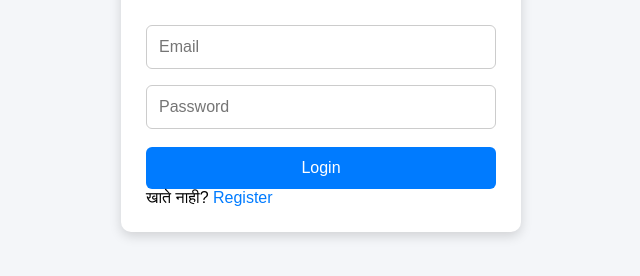
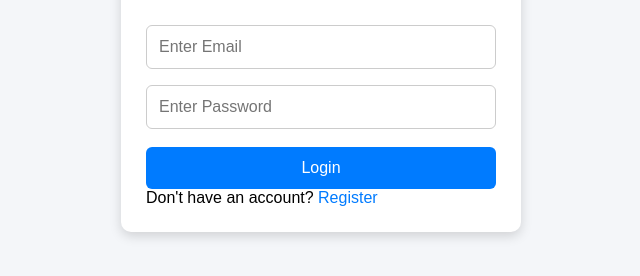
Before and after one commit to shabarityping-droid/Jodidar-2, a plain HTML site: page login.html in a window 1280 px wide. Shown: the part 312-588 px from the top of the page, without its empty margins (319-959 px from the left). Drawn offline with Linux system fonts and the light colour scheme.

Commit message:
Update login.html

```diff
--- a/login.html
+++ b/login.html
@@ -1,9 +1,10 @@
 <!DOCTYPE html>
-<html lang="mr">
+<html lang="en">
 <head>
     <meta charset="UTF-8">
     <meta name="viewport" content="width=device-width, initial-scale=1.0">
-  <title>Login - Jodidar</title>
+    <title>Login</title>
+
     <link rel="stylesheet" href="style.css">
 </head>
 <body>
@@ -11,18 +12,28 @@
 <div class="container">
     <h2>Login</h2>
 
-  <input type="email" id="email" placeholder="Email">
+    <form id="loginForm">
+        <input
+            type="email"
+            id="email"
+            placeholder="Enter Email"
+            required
+        >
 
-  <input type="password" id="password" placeholder="Password">
+        <input
+            type="password"
+            id="password"
+            placeholder="Enter Password"
+            required
+        >
 
-  <button onclick="loginUser()">Login</button>
+        <button type="submit">Login</button>
+    </form>
 
     <p>
-    खाते नाही?
+        Don't have an account?
         <a href="register.html">Register</a>
     </p>
-
-  <p id="message"></p>
 </div>
 
 <script type="module" src="login.js"></script>
```
Lines whose indentation alone changed are shown as unchanged.
